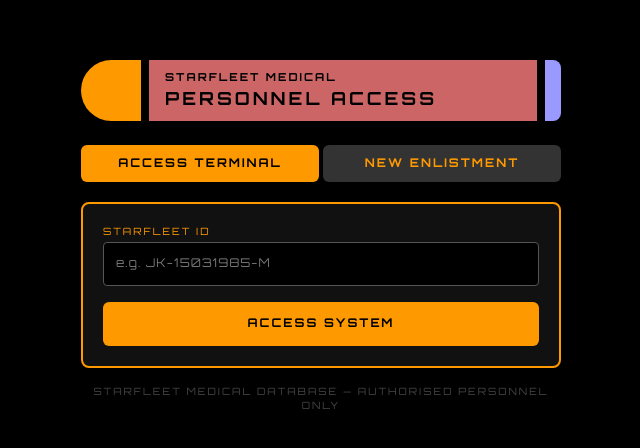
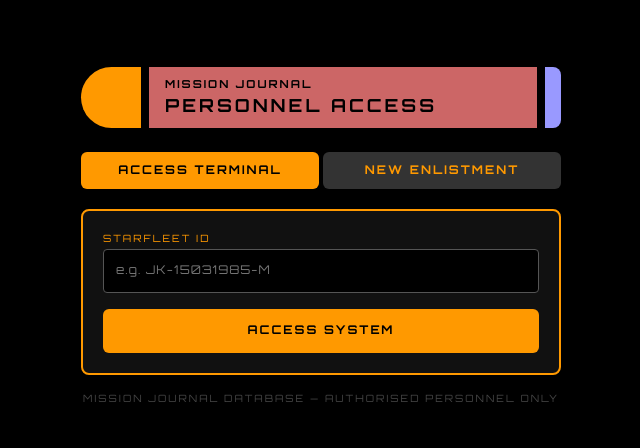
Before and after one commit to Chappie78/lcars-vblog, a React (Vite) app: page / in a window 1280 px wide. Shown: the part 164-612 px from the top of the page, without its empty margins (319-959 px from the left). Built offline with nearby package versions, Linux system fonts and the light colour scheme.

Commit message:
Rename login header to Mission Journal

```diff
--- a/src/screens/LoginScreen.jsx
+++ b/src/screens/LoginScreen.jsx
@@ -238,7 +238,7 @@
                 letterSpacing: 2
               }}
             >
-              STARFLEET MEDICAL
+              MISSION JOURNAL
             </div>
             <div
               style={{
@@ -517,7 +517,7 @@
             letterSpacing: 2
           }}
         >
-          STARFLEET MEDICAL DATABASE — AUTHORISED PERSONNEL ONLY
+          MISSION JOURNAL DATABASE — AUTHORISED PERSONNEL ONLY
         </div>
       </div>
     </div>
```
